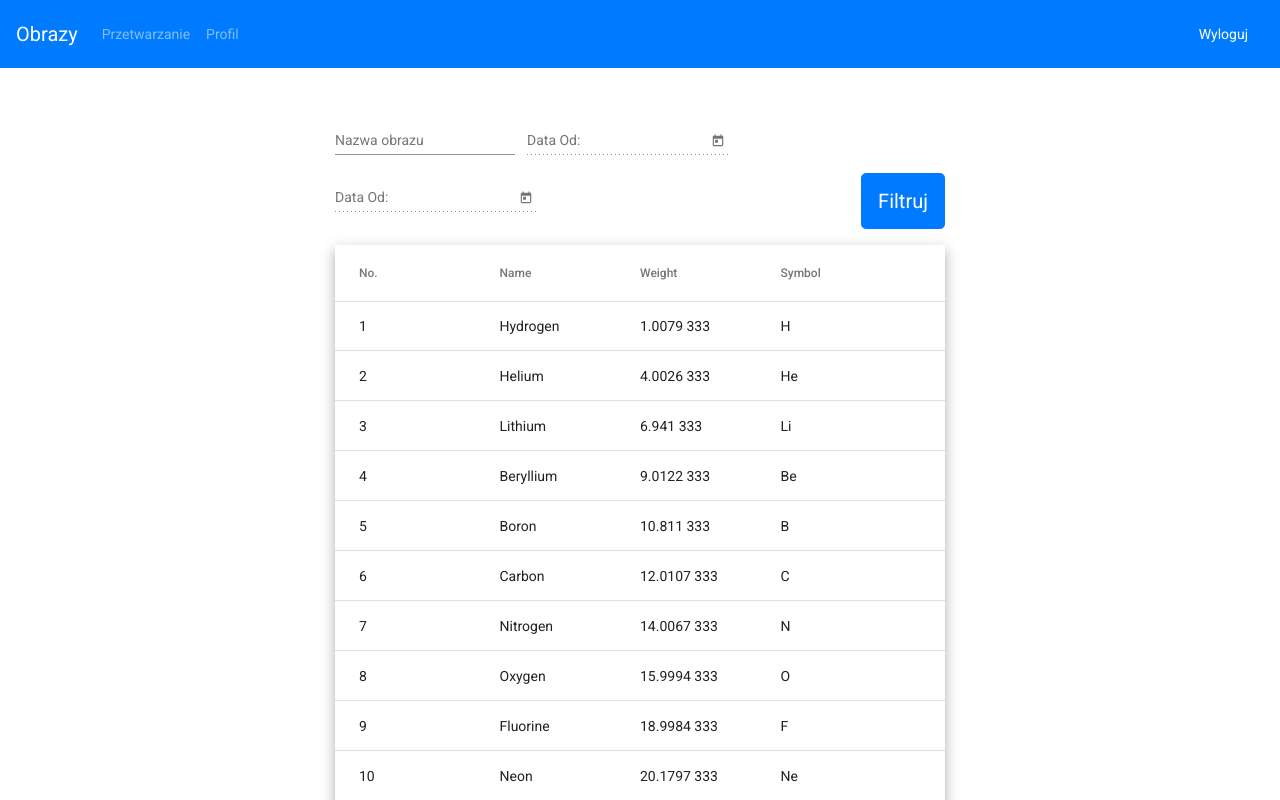
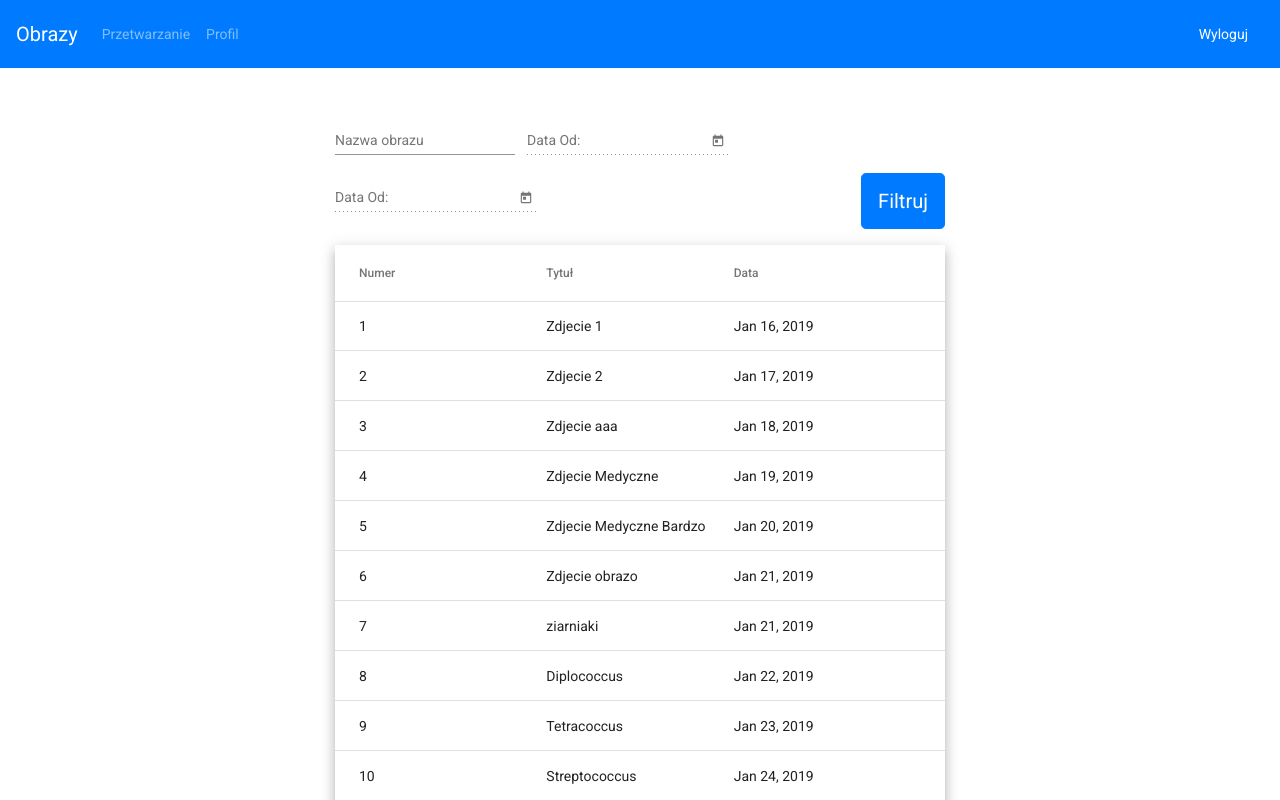
Before and after one commit to MaciekGolowkin/PracaMagisterskaGui, an Angular app: page / in a window 1280 px wide. Both pictures are taken after typing "Sample", "Sample123" into the empty fields and a click on the button "Zaloguj". Shown: the top 800 px of the page. Built offline with nearby package versions, Linux system fonts and the light colour scheme.

Commit message:
Praca nad modyfikacja obrazu

```diff
--- a/src/app/Components/application-body/registry/rows-result/rows-result.component.html
+++ b/src/app/Components/application-body/registry/rows-result/rows-result.component.html
@@ -6,37 +6,52 @@
 
       <!-- Position Column -->
       <ng-container matColumnDef="position">
-        <mat-header-cell *matHeaderCellDef> No. </mat-header-cell>
+        <mat-header-cell *matHeaderCellDef> Numer </mat-header-cell>
         <mat-cell *matCellDef="let element"> {{element.position}}
 
         </mat-cell>
       </ng-container>
 
       <!-- Name Column -->
-      <ng-container matColumnDef="name">
-        <mat-header-cell *matHeaderCellDef> Name </mat-header-cell>
-        <mat-cell *matCellDef="let element" (click)="cellClicked(element)"> {{element.name}} </mat-cell>
-      </ng-container>
-
-      <!-- Weight Column -->
-      <ng-container matColumnDef="weight">
-        <mat-header-cell *matHeaderCellDef> Weight </mat-header-cell>
-        <mat-cell *matCellDef="let element"> {{element.weight}} 333</mat-cell>
+      <ng-container matColumnDef="title">
+        <mat-header-cell *matHeaderCellDef> Tytuł </mat-header-cell>
+        <mat-cell *matCellDef="let element" (click)="cellClicked(element)"> {{element.title}} </mat-cell>
       </ng-container>
 
       <!-- Symbol Column -->
-      <ng-container matColumnDef="symbol">
-        <mat-header-cell *matHeaderCellDef> Symbol </mat-header-cell>
-        <mat-cell *matCellDef="let element"> {{element.symbol}} </mat-cell>
+      <ng-container matColumnDef="dateOfUpload">
+        <mat-header-cell *matHeaderCellDef> Data </mat-header-cell>
+        <mat-cell *matCellDef="let element"> {{element.dateOfUpload | date:'mediumDate'}} </mat-cell>
       </ng-container>
 
       <!-- The exapnded row contents-->
       <!-- Expanded Content Column - The detail row is made up of this one column -->
       <ng-container matColumnDef="expandedDetail">
         <mat-cell *matCellDef="let detail">
-            <button type="button" class="btn btn-secondary">Szczegóły</button>
-            <button type="button" class="btn btn-danger">Usuń</button>
+            <form>
+              <div class="form-group">
+                  <label >Tytuł Obrazu</label>
+                  <input value={{clickedElement?.title}} type="text" formControlName="TitleInput" class="form-control"/>
+              </div>
+              <div class="form-group">
+                  <label for="DescribeTextArea">Opis</label>
+                  <textarea value={{clickedElement?.description}} class="form-control" id="DescribeTextArea" rows="3"></textarea>
+                  {{clickedElement?.description}}
+                </div>
+              <div class="form-group">
+                  <label for="inputState">Rodzaj przetwarzania</label>
+                  <select id="inputState" class="form-control">
+                      <option selected>Brak</option>
+                      <option>Progowanie</option>
+                      <option>Rozrost obszaru</option>
+                  </select>
+              </div>
+              <button routerLink="../home" class="btn btn-primary"> Modyfikuj </button>
+              <button routerLink="../home" class="btn btn-danger"> Usuń </button>
+          </form>
         </mat-cell>
+
+
       </ng-container>
 
       <mat-header-row *matHeaderRowDef="displayedColumns"></mat-header-row>
--- a/src/app/Components/application-body/registry/rows-result/rows-result.component.ts
+++ b/src/app/Components/application-body/registry/rows-result/rows-result.component.ts
@@ -23,8 +23,10 @@ export class RowsResultComponent implements OnInit {
 
   ngOnInit(): void {
   }
-  displayedColumns = ['position', 'name', 'weight', 'symbol'];
+  displayedColumns = ['position', 'title', 'dateOfUpload'];
   dataSource = new ExampleDataSource();
+
+  clickedElement:ImageRecord={position: 1, title: 'Zdjecie 1', dateOfUpload: new Date("2019-01-16")};
 
 isExpansionDetailRow = (i: number, row: Object) => row.hasOwnProperty('detailRow');
   expandedElement: any;
@@ -32,42 +34,43 @@ isExpansionDetailRow = (i: number, row: Object) => row.hasOwnProperty('detailRow
     console.log('test');
   }
 
-  cellClicked(element) {
-    console.log(element.name + ' cell clicked');
+  cellClicked(element:ImageRecord) {
+    this.clickedElement.title=element.title;
+    console.log(element.description + ' cell clicked');
   }
 
 }
 
-export interface Element {
-  name: string;
+export interface ImageRecord {
+  title: string;
   position: number;
-  weight: number;
-  symbol: string;
+  dateOfUpload:Date;
+  description?:string;
 }
 
 
 
-const ELEMENT_DATA: Element[] = [
-  {position: 1, name: 'Hydrogen', weight: 1.0079, symbol: 'H'},
-  {position: 2, name: 'Helium', weight: 4.0026, symbol: 'He'},
-  {position: 3, name: 'Lithium', weight: 6.941, symbol: 'Li'},
-  {position: 4, name: 'Beryllium', weight: 9.0122, symbol: 'Be'},
-  {position: 5, name: 'Boron', weight: 10.811, symbol: 'B'},
-  {position: 6, name: 'Carbon', weight: 12.0107, symbol: 'C'},
-  {position: 7, name: 'Nitrogen', weight: 14.0067, symbol: 'N'},
-  {position: 8, name: 'Oxygen', weight: 15.9994, symbol: 'O'},
-  {position: 9, name: 'Fluorine', weight: 18.9984, symbol: 'F'},
-  {position: 10, name: 'Neon', weight: 20.1797, symbol: 'Ne'},
-  {position: 11, name: 'Sodium', weight: 22.9897, symbol: 'Na'},
-  {position: 12, name: 'Magnesium', weight: 24.305, symbol: 'Mg'},
-  {position: 13, name: 'Aluminum', weight: 26.9815, symbol: 'Al'},
-  {position: 14, name: 'Silicon', weight: 28.0855, symbol: 'Si'},
-  {position: 15, name: 'Phosphorus', weight: 30.9738, symbol: 'P'},
-  {position: 16, name: 'Sulfur', weight: 32.065, symbol: 'S'},
-  {position: 17, name: 'Chlorine', weight: 35.453, symbol: 'Cl'},
-  {position: 18, name: 'Argon', weight: 39.948, symbol: 'Ar'},
-  {position: 19, name: 'Potassium', weight: 39.0983, symbol: 'K'},
-  {position: 20, name: 'Calcium', weight: 40.078, symbol: 'Ca'},
+const ELEMENT_DATA: ImageRecord[] = [
+  {position: 1, title: 'Zdjecie 1', dateOfUpload: new Date("2019-01-16"),description:"Lorem Ipsum is simply dummy text of the printing and typesetting industry. Lorem Ipsum has been the industry's standard dummy text ever since the 1500s,"},
+  {position: 2, title: 'Zdjecie 2', dateOfUpload: new Date("2019-01-17"),description:"Opissssssssss,"},
+  {position: 3, title: 'Zdjecie aaa', dateOfUpload: new Date("2019-01-18"),description:"Halo halo"},
+  {position: 4, title: 'Zdjecie Medyczne', dateOfUpload: new Date("2019-01-19"),description:"Loreaasdsdadmmy text of the assadas industry's standard dummy text ever since the 1500s,"},
+  {position: 5, title: 'Zdjecie Medyczne Bardzo', dateOfUpload: new Date("2019-01-20")},
+  {position: 6, title: 'Zdjecie obrazo', dateOfUpload: new Date("2019-01-21")},
+  {position: 7, title: 'ziarniaki', dateOfUpload: new Date("2019-01-21")},
+  {position: 8, title: 'Diplococcus', dateOfUpload: new Date("2019-01-22")},
+  {position: 9, title: 'Tetracoccus', dateOfUpload: new Date("2019-01-23")},
+  {position: 10, title: 'Streptococcus', dateOfUpload: new Date("2019-01-24")},
+  {position: 11, title: 'Staphylococcus', dateOfUpload: new Date("2019-01-25")},
+  {position: 12, title: 'Sarcina', dateOfUpload: new Date("2019-08-18")},
+  {position: 13, title: 'Bacterium', dateOfUpload: new Date("2019-07-18")},
+  {position: 14, title: 'Silicon', dateOfUpload: new Date("2019-06-18")},
+  {position: 15, title: 'Bacillus', dateOfUpload: new Date("2019-05-18")},
+  {position: 16, title: 'Corynebacterium', dateOfUpload: new Date("2019-04-18")},
+  {position: 17, title: 'Vibrio', dateOfUpload: new Date("2019-03-18")},
+  {position: 18, title: 'Spirillum', dateOfUpload: new Date("2019-02-18")},
+  {position: 19, title: 'Spirochaeta',dateOfUpload: new Date("2019-07-18")},
+  {position: 20, title: 'Actinomyces',dateOfUpload: new Date("2019-07-19")},
 ];
 
 export class ExampleDataSource extends DataSource<any> {
```
